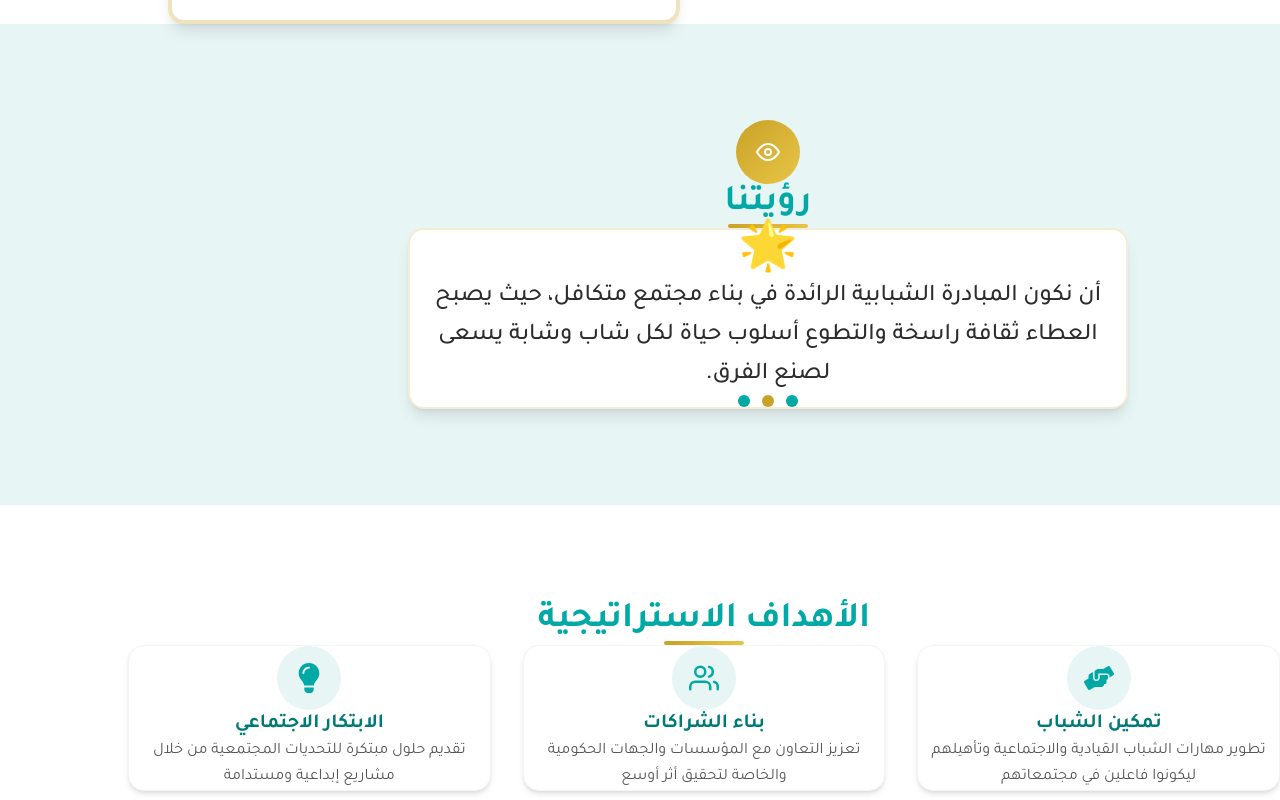
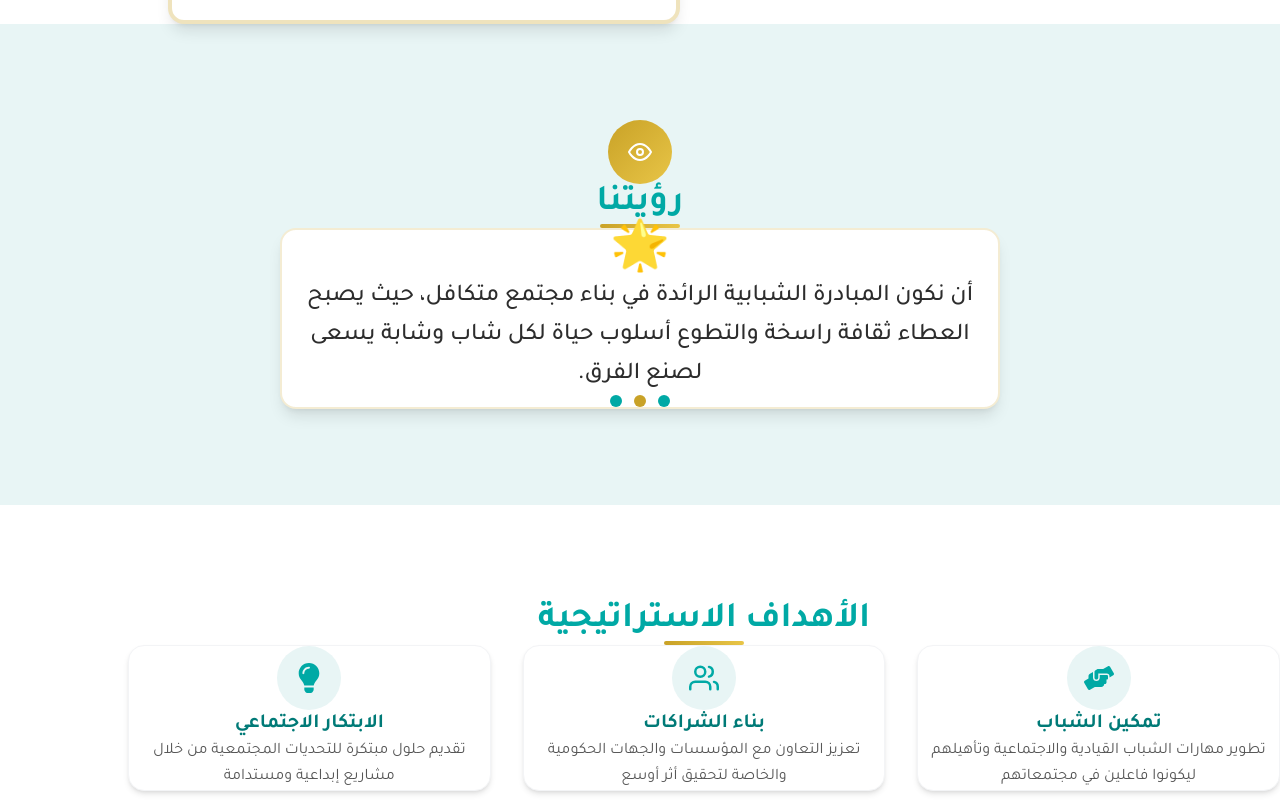
Before and after one commit to YasmeenTobasi/yaqeen-website, a React (Vite) app: page / in a window 1280 px wide. Shown: the part 1180-1980 px from the top of the page. Built offline with nearby package versions, Linux system fonts and the light colour scheme.

Commit message:
Fix layout spacing and responsive alignment

```diff
--- a/src/index.css
+++ b/src/index.css
@@ -317,3 +317,19 @@ body {
 .stagger-children.visible > *:nth-child(7) { transition-delay: 0.7s; opacity: 1; transform: translateY(0); }
 .stagger-children.visible > *:nth-child(8) { transition-delay: 0.8s; opacity: 1; transform: translateY(0); }
 .stagger-children.visible > *:nth-child(9) { transition-delay: 0.9s; opacity: 1; transform: translateY(0); }
+
+/* فرض التوسيط وتوازن المسافات في الأقسام */
+#about .grid,
+#vision .max-w-5xl,
+#goals .grid,
+#gallery .grid,
+#contact .max-w-6xl {
+  margin-left: auto !important;
+  margin-right: auto !important;
+}
+
+#vision .bg-white {
+  margin-left: auto !important;
+  margin-right: auto !important;
+  transform: none !important;
+}
```
